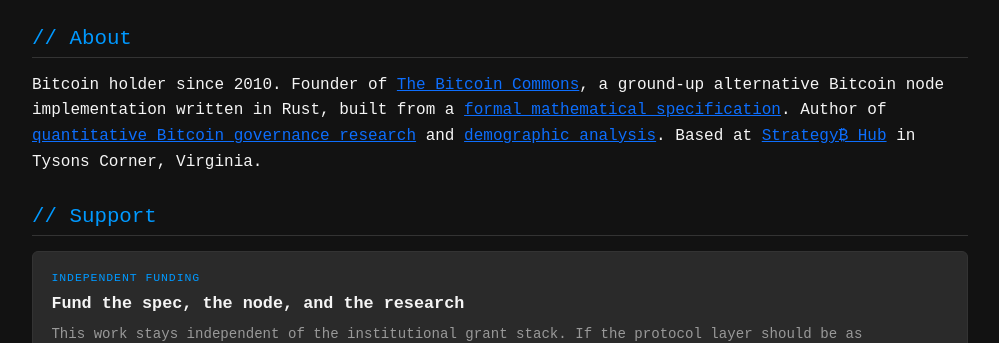
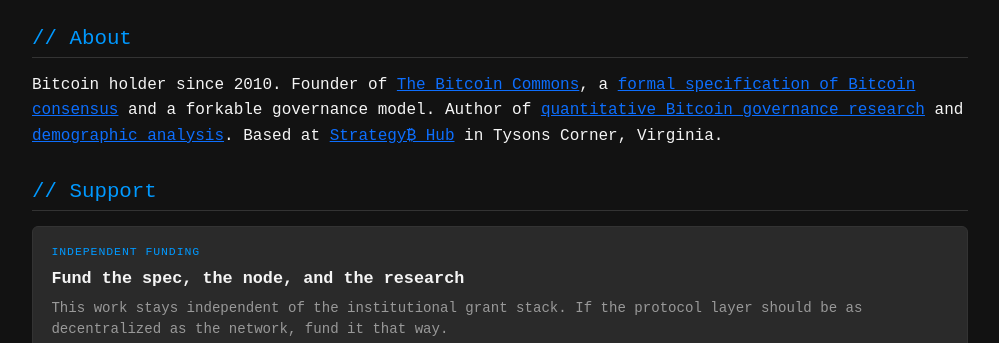
Before and after one commit to secsovereign/secsovereign.github.io, a website: page index.html in a window 1280 px wide. Shown: the part 223-566 px from the top of the page, without its empty margins (140-1139 px from the left). Drawn offline with nearby package versions, Linux system fonts and the light colour scheme.

Commit message:
Update the secsov.com About line (MY-134)
Replace the About sentence so The Bitcoin Commons is described as a
formal specification of Bitcoin consensus and a forkable governance
model. Keep the Commons and spec links; leave the support block and
the rest of the file unchanged.

```diff
--- a/index.html
+++ b/index.html
@@ -559,7 +559,7 @@
 
         <section>
             <h2>// About</h2>
-            <p>Bitcoin holder since 2010. Founder of <a href="https://thebitcoincommons.org" target="_blank" rel="noopener noreferrer">The Bitcoin Commons</a>, a ground-up alternative Bitcoin node implementation written in Rust, built from a <a href="https://thebitcoincommons.org/spec.html" target="_blank" rel="noopener noreferrer">formal mathematical specification</a>. Author of <a href="https://github.com/secsovereign/bitcoin-governance-research" target="_blank" rel="noopener noreferrer">quantitative Bitcoin governance research</a> and <a href="/articles/bitcoin-demographics-breakdown">demographic analysis</a>. Based at <a href="https://strategy.com/hub" target="_blank" rel="noopener noreferrer">Strategy₿ Hub</a> in Tysons Corner, Virginia.</p>
+            <p>Bitcoin holder since 2010. Founder of <a href="https://thebitcoincommons.org" target="_blank" rel="noopener noreferrer">The Bitcoin Commons</a>, a <a href="https://thebitcoincommons.org/spec.html" target="_blank" rel="noopener noreferrer">formal specification of Bitcoin consensus</a> and a forkable governance model. Author of <a href="https://github.com/secsovereign/bitcoin-governance-research" target="_blank" rel="noopener noreferrer">quantitative Bitcoin governance research</a> and <a href="/articles/bitcoin-demographics-breakdown">demographic analysis</a>. Based at <a href="https://strategy.com/hub" target="_blank" rel="noopener noreferrer">Strategy₿ Hub</a> in Tysons Corner, Virginia.</p>
         </section>
 
         <section>
```
